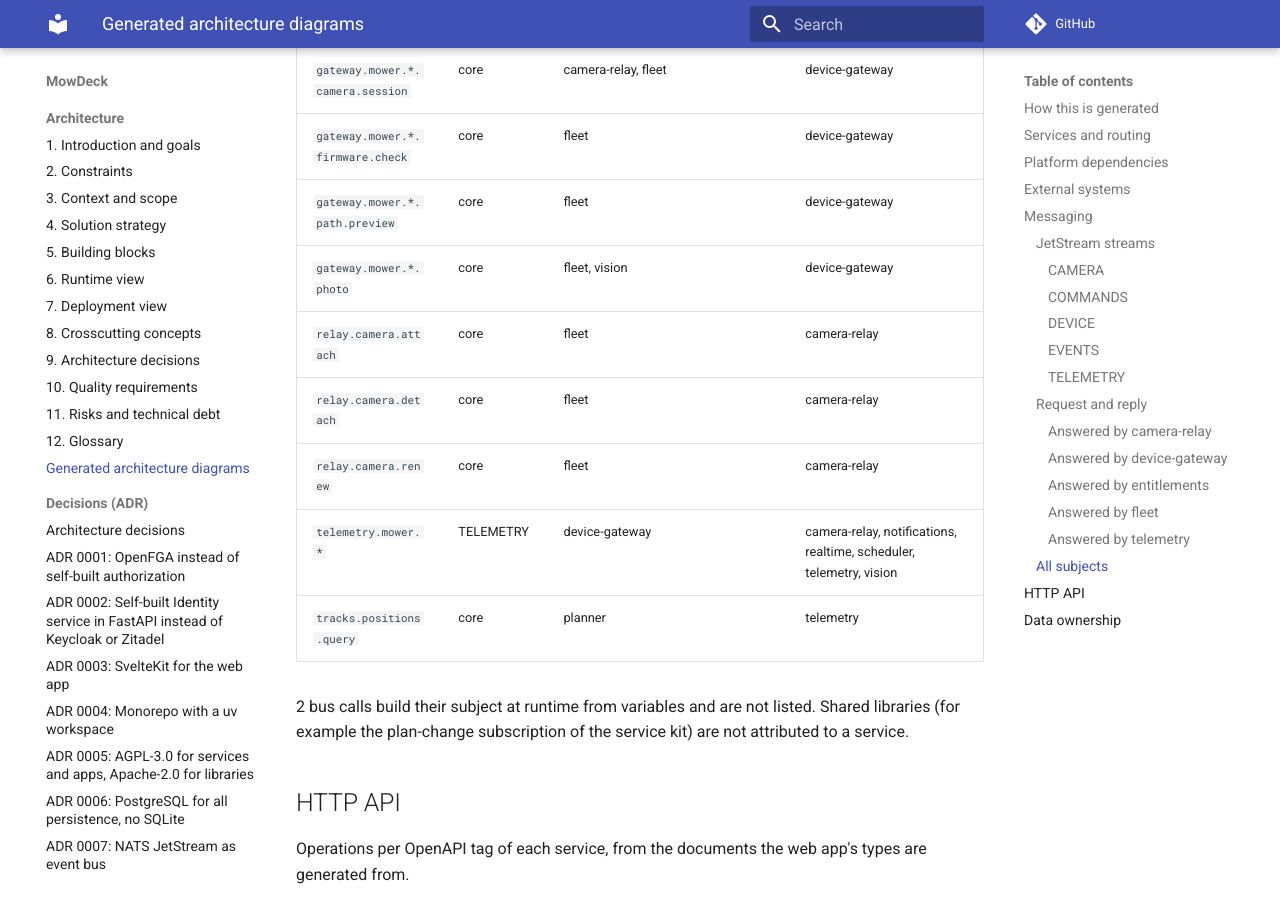
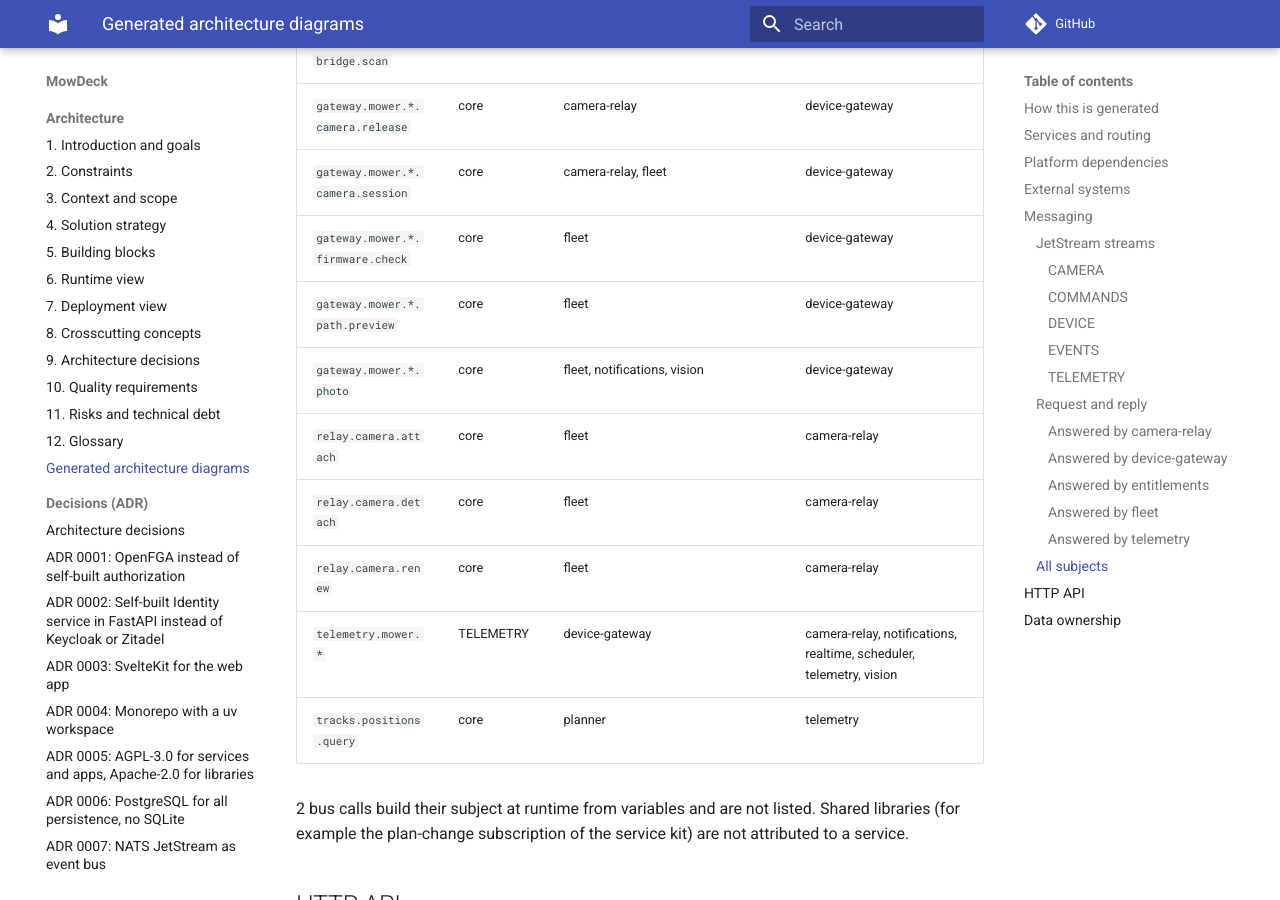
Before and after one commit to lukislp/mowdeck, an MkDocs documentation site: the page built from docs/architecture/generated.md, in a window 1280 px wide and 900 px high, scrolled down 11422 px. Built offline with MkDocs 1.6.1 and Material for MkDocs 9.7.7, drawn with Linux system fonts in a browser that asks for light colours; comment, search, counter and statistics services are not loaded; part of the change alters nothing that is shown.

Commit message:
docs: regenerate the architecture diagrams

````diff
--- a/docs/architecture/generated.md
+++ b/docs/architecture/generated.md
@@ -333,6 +333,8 @@ flowchart LR
   q_camera_relay -->|"gateway.mower.*.camera.release<br/>gateway.mower.*.camera.session"| r_device_gateway
   q_fleet["fleet"]
   q_fleet -->|"gateway.cloud.discover<br/>gateway.mower.*.bridge.scan<br/>gateway.mower.*.camera.session<br/>+3 more"| r_device_gateway
+  q_notifications["notifications"]
+  q_notifications -->|"gateway.mower.*.photo"| r_device_gateway
   q_vision["vision"]
   q_vision -->|"gateway.mower.*.photo"| r_device_gateway
 ```
@@ -406,7 +408,7 @@ flowchart LR
 | `gateway.mower.*.camera.session` | core | camera-relay, fleet | device-gateway |
 | `gateway.mower.*.firmware.check` | core | fleet | device-gateway |
 | `gateway.mower.*.path.preview` | core | fleet | device-gateway |
-| `gateway.mower.*.photo` | core | fleet, vision | device-gateway |
+| `gateway.mower.*.photo` | core | fleet, notifications, vision | device-gateway |
 | `relay.camera.attach` | core | fleet | camera-relay |
 | `relay.camera.detach` | core | fleet | camera-relay |
 | `relay.camera.renew` | core | fleet | camera-relay |
@@ -451,7 +453,7 @@ flowchart LR
   end
   subgraph notifications["notifications"]
     direction TB
-    notifications_notifications["notifications<br/>16 operations"]
+    notifications_notifications["notifications<br/>18 operations"]
   end
   subgraph planner["planner"]
     direction TB
@@ -494,7 +496,7 @@ flowchart LR
 | `identity` | `identity: platform` | 1 | 1 |
 | `identity` | `identity: sessions` | 15 | 15 |
 | `identity` | `operations` | 1 | 1 |
-| `notifications` | `notifications` | 16 | 11 |
+| `notifications` | `notifications` | 18 | 13 |
 | `notifications` | `operations` | 1 | 1 |
 | `planner` | `operations` | 1 | 1 |
 | `planner` | `planner` | 8 | 6 |
@@ -530,7 +532,7 @@ flowchart LR
     db_entitlements[("entitlements<br/>2 migrations")]
     db_fleet[("fleet<br/>12 migrations")]
     db_identity[("identity<br/>4 migrations")]
-    db_notifications[("notifications<br/>6 migrations")]
+    db_notifications[("notifications<br/>7 migrations")]
     db_planner[("planner<br/>2 migrations")]
     db_scheduler[("scheduler<br/>3 migrations")]
     db_telemetry[("telemetry<br/>10 migrations")]
````
